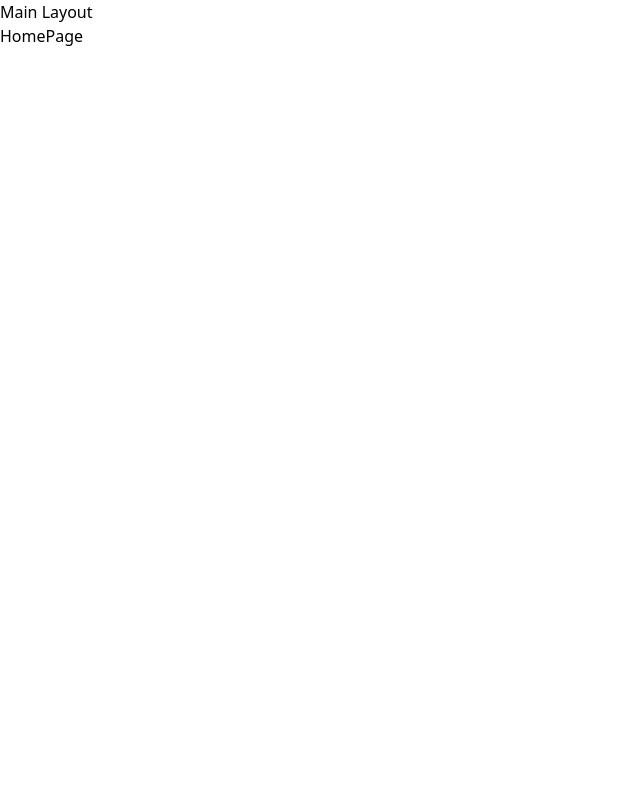
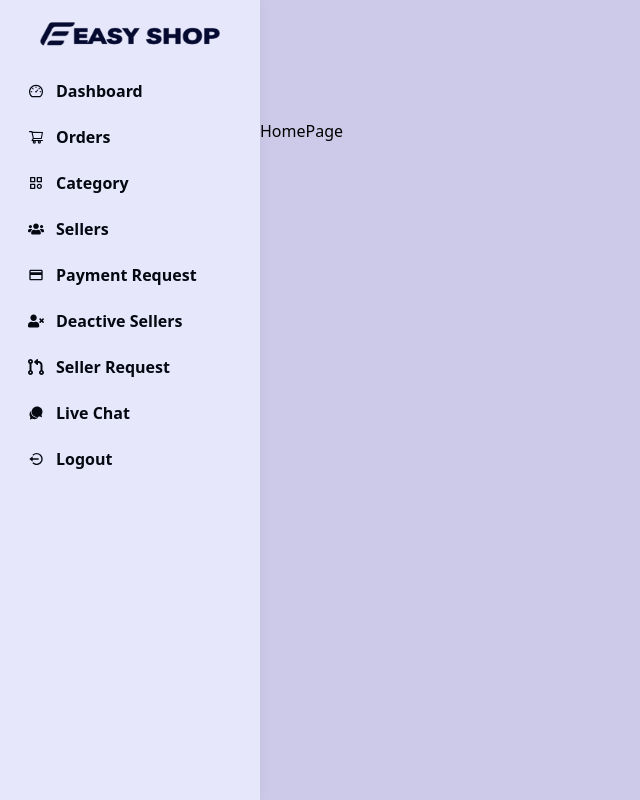
Before and after one commit to TomiSar/e-commerce-application, a React (Create React App) app in the folder dashboard/: page / in a window 1280 px wide. Shown: the whole page, without its empty margins (0-640 px from the left). Built offline with nearby package versions, Linux system fonts and the light colour scheme.

Commit message:
Implemnented Project Navigation Design in Sidebar.

```diff
--- a/dashboard/src/App.jsx
+++ b/dashboard/src/App.jsx
@@ -7,12 +7,6 @@ function App() {
   const routes = getRoutes();
   const [allRoutes] = useState([...publicRoutes, routes]);
 
-  // useEffect(() => {
-  //   const routes = getRoutes();
-  //   setAllRoutes([...allRoutes, routes]);
-  //   // console.log(routes);
-  // }, [allRoutes]);
-
   return <Router allRoutes={allRoutes} />;
 }
 
--- a/dashboard/src/layout/MainLayout.jsx
+++ b/dashboard/src/layout/MainLayout.jsx
@@ -1,14 +1,17 @@
-import React from 'react';
 import { Outlet } from 'react-router-dom';
+import Header from './Header';
+import Sidebar from './Sidebar';
 
 const MainLayout = () => {
   console.log('Main Layout');
 
   return (
-    <div>
-      <h1>
-        Main Layout <Outlet />
-      </h1>
+    <div className='bg-[#cdcae9] w-full min-h-screen'>
+      <Header />
+      <Sidebar />
+      <div className='ml-0 lg:ml-[260px] pt-[95px] transition-all'>
+        <Outlet />
+      </div>
     </div>
   );
 };
--- a/dashboard/src/layout/Sidebar.jsx
+++ b/dashboard/src/layout/Sidebar.jsx
@@ -1,9 +1,62 @@
-import React from 'react';
+import React, { useEffect, useState } from 'react';
+import { Link, useLocation } from 'react-router-dom';
+import { getNav } from '../navigation/index';
+import { BiLogOutCircle } from 'react-icons/bi';
 
 const Sidebar = () => {
+  const { pathname } = useLocation();
+  const [allNav, setAllNav] = useState([]);
+
+  useEffect(() => {
+    const navs = getNav('admin');
+    setAllNav(navs);
+  }, []);
+
   return (
     <div>
-      <h1>Sidebar</h1>
+      <div></div>
+      <div
+        className={`w-[260px] fixed bg-[#e6e7fb] z-50 top-0 h-screen shadow-[0_0_15px_0_rgb(34_41_47_/_5%)] transition-all`}
+      >
+        <div className='h-[70px] flex justify-center items-center'>
+          <Link className='w-[180px] h-[50px]' to='/'>
+            <img
+              className='w-full h-full'
+              src='http://localhost:3000/images/logo.png'
+              alt='logo'
+            />
+          </Link>
+        </div>
+
+        <div className='px-[16px]'>
+          <ul>
+            {allNav.map((n, i) => (
+              <li key={i}>
+                <Link
+                  to={n.path}
+                  className={`${
+                    pathname === n.path
+                      ? 'bg-blue-600 shadow-indigo-500/50 text-white duration-500'
+                      : 'text-[#030811] font-bold duration-200 '
+                  } px-[12px] py-[9px] rounded-sm flex justify-start items-center gap-[12px] hover:pl-4 transition-all w-full mb-1 `}
+                >
+                  <span>{n.icon}</span>
+                  <span>{n.title}</span>
+                </Link>
+              </li>
+            ))}
+
+            <li>
+              <button className='text-[#030811] font-bold duration-200 px-[12px] py-[9px] rounded-sm flex justify-start items-center gap-[12px] hover:pl-4 transition-all w-full mb-1'>
+                <span>
+                  <BiLogOutCircle />
+                </span>
+                <span>Logout</span>
+              </button>
+            </li>
+          </ul>
+        </div>
+      </div>
     </div>
   );
 };
--- a/dashboard/src/navigation/allNav.js
+++ b/dashboard/src/navigation/allNav.js
@@ -0,0 +1,65 @@
+import { AiOutlineDashboard, AiOutlineShoppingCart } from 'react-icons/ai';
+import { BiCategory } from 'react-icons/bi';
+import { FaUserTimes, FaUsers } from 'react-icons/fa';
+import { MdPayment } from 'react-icons/md';
+import { FaCodePullRequest } from 'react-icons/fa6';
+import { IoIosChatbubbles } from 'react-icons/io';
+
+export const allNav = [
+  {
+    id: 1,
+    title: 'Dashboard',
+    icon: <AiOutlineDashboard />,
+    role: 'admin',
+    path: '/admin/dashboard',
+  },
+  {
+    id: 2,
+    title: 'Orders',
+    icon: <AiOutlineShoppingCart />,
+    role: 'admin',
+    path: '/admin/dashboard/orders',
+  },
+  {
+    id: 3,
+    title: 'Category',
+    icon: <BiCategory />,
+    role: 'admin',
+    path: '/admin/dashboard/category',
+  },
+  {
+    id: 4,
+    title: 'Sellers',
+    icon: <FaUsers />,
+    role: 'admin',
+    path: '/admin/dashboard/sellers',
+  },
+  {
+    id: 5,
+    title: 'Payment Request',
+    icon: <MdPayment />,
+    role: 'admin',
+    path: '/admin/dashboard/payment-request',
+  },
+  {
+    id: 6,
+    title: 'Deactive Sellers',
+    icon: <FaUserTimes />,
+    role: 'admin',
+    path: '/admin/dashboard/deactive-sellers',
+  },
+  {
+    id: 7,
+    title: 'Seller Request',
+    icon: <FaCodePullRequest />,
+    role: 'admin',
+    path: '/admin/dashboard/sellers-request',
+  },
+  {
+    id: 8,
+    title: 'Live Chat',
+    icon: <IoIosChatbubbles />,
+    role: 'admin',
+    path: '/admin/dashboard/chat-sellers',
+  },
+];
--- a/dashboard/src/navigation/index.js
+++ b/dashboard/src/navigation/index.js
@@ -0,0 +1,11 @@
+import { allNav } from './allNav';
+
+export const getNav = (role) => {
+  const finalNavs = [];
+  for (let i = 0; i < allNav.length; i++) {
+    if (role === allNav[i].role) {
+      finalNavs.push(allNav[i]);
+    }
+  }
+  return finalNavs;
+};
```
